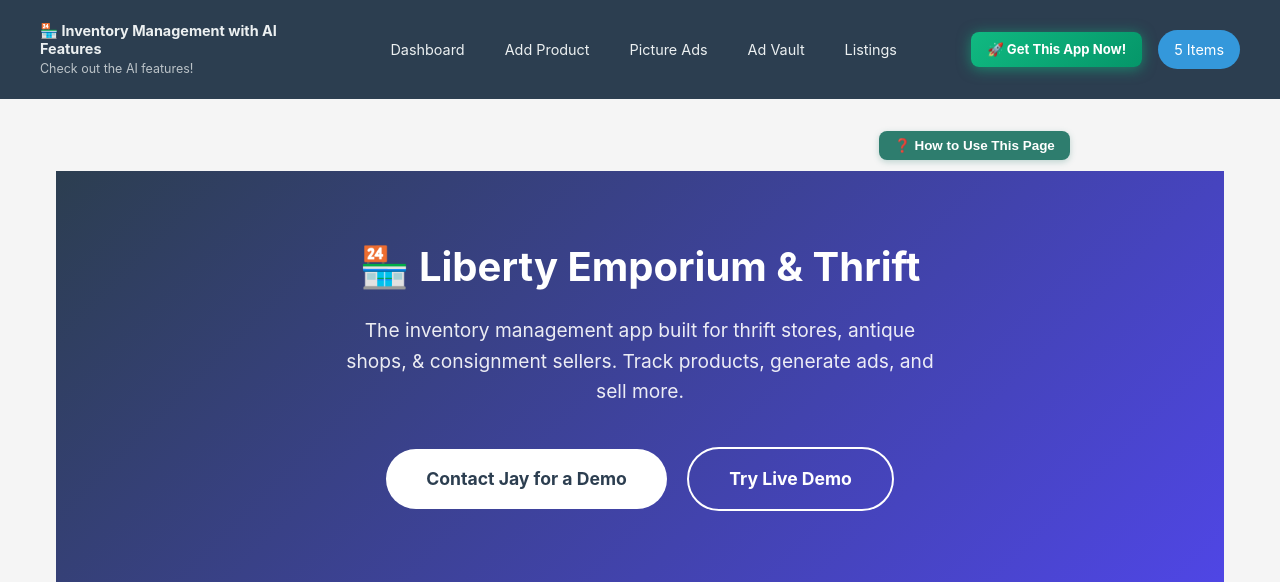
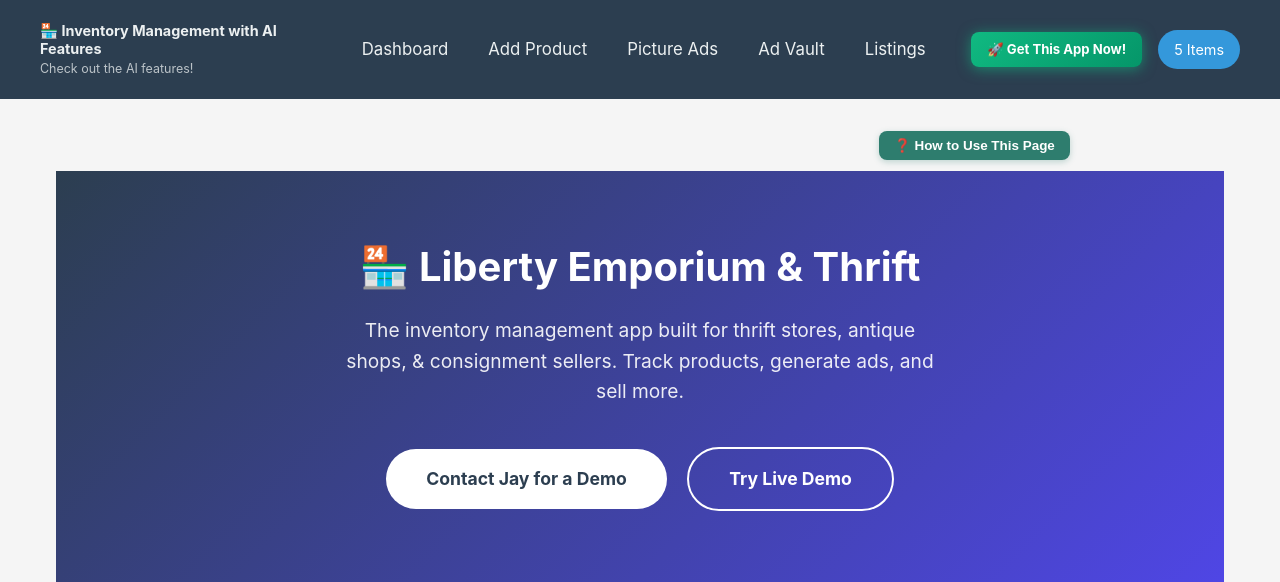
Before and after one commit to Liberty-Emporium/Liberty-Emporium-Inventory-App, a Flask app: page / in a window 1280 px wide. Shown: the top 582 px of the page. Run offline with Flask 3, Linux system fonts and the light colour scheme; some libraries are stand-ins or nearby versions.

Commit message:
style: increase nav link text size to 1.05rem
Co-Authored-By: Claude Sonnet 4.6 <noreply@anthropic.com>

```diff
--- a/static/style.css
+++ b/static/style.css
@@ -44,7 +44,7 @@ nav {
     margin-left: 1rem;
     padding: 0.4rem 0.75rem;
     border-radius: 5px;
-    font-size: 0.9rem;
+    font-size: 1.05rem;
     transition: all 0.3s;
 }
 
```
